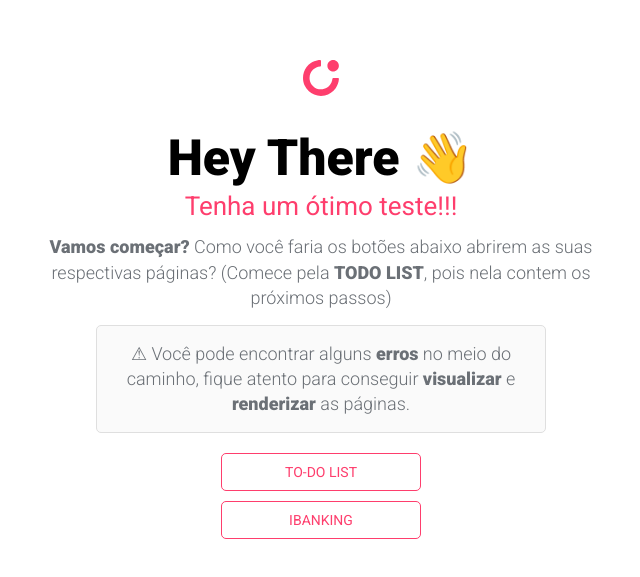
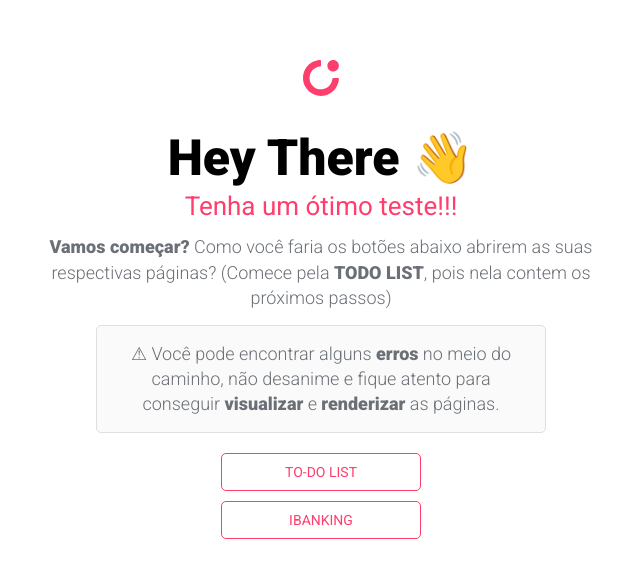
Before and after one commit to corabank/frontend-case, a React (Vite) app: page / in a window 1280 px wide. Shown: the part 113-690 px from the top of the page, without its empty margins (319-959 px from the left). Built offline with nearby package versions, Linux system fonts and the light colour scheme.

Commit message:
chore: update text

```diff
--- a/src/App.tsx
+++ b/src/App.tsx
@@ -18,8 +18,8 @@ function App() {
         </p>
         <p className="disclaimer">
           &#9888; Você pode encontrar alguns <strong>erros</strong> no meio do
-          caminho, fique atento para conseguir <strong>visualizar</strong> e{" "}
-          <strong>renderizar</strong> as páginas.
+          caminho, não desanime e fique atento para conseguir{" "}
+          <strong>visualizar</strong> e <strong>renderizar</strong> as páginas.
         </p>
         <ul className="buttons">
           <li>
```
